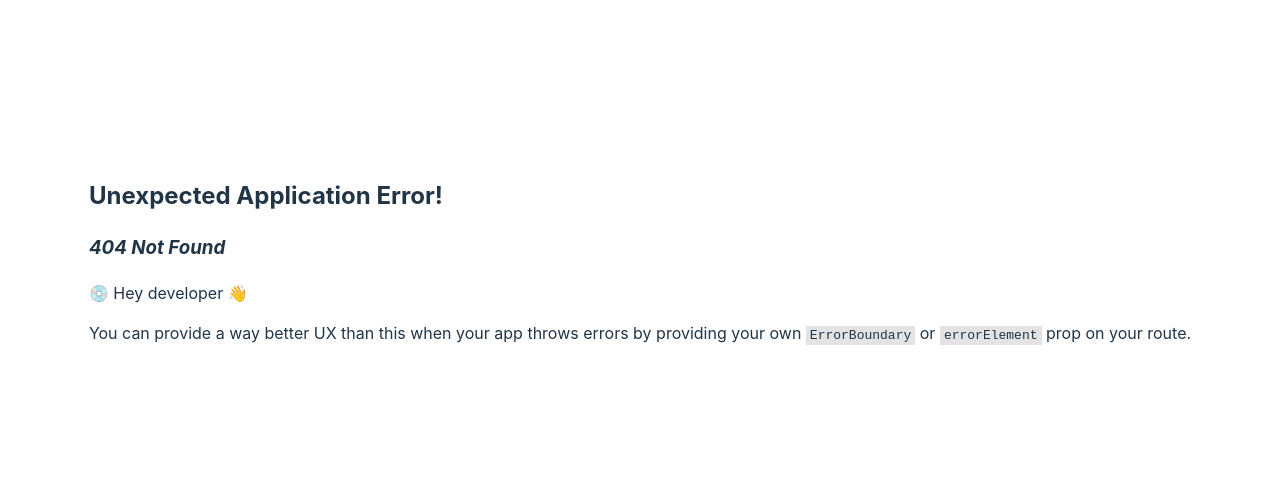
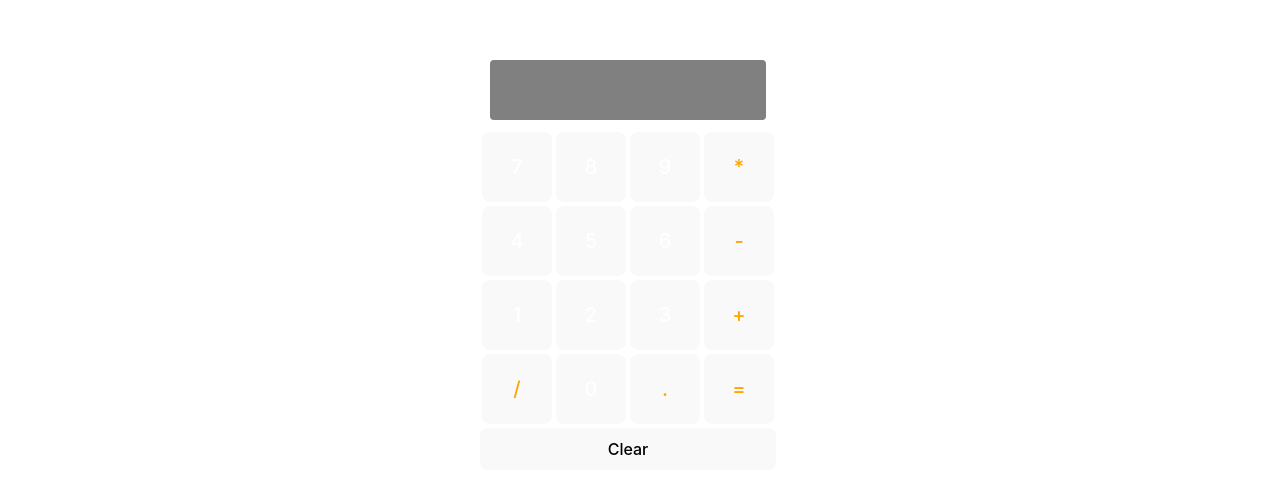
Before and after one commit to exception73/Frontend-Machind-Codiing-Rounds, a React (Vite) app: page /calculator in a window 1280 px wide. Before the commit this address had no page. Shown: the part 140-634 px from the top of the page. Built offline with nearby package versions, Linux system fonts and the light colour scheme.

Commit message:
calculator

```diff
--- /dev/null
+++ b/src/Components/Calculator/Calculator.jsx
@@ -0,0 +1,110 @@
+
+// import React, { useEffect, useState } from 'react'
+
+// const btn = [7, 8, 9,, '*', 4, 5, 6, '-', 1, 2, 3,  '+',  '/', 0, '.', '='];
+// const btn1 = ['7', '8', '9',, '*', '4', '5', '6', '-', '1', '2', '3',  '+',  '/', '0', '.', '='];
+
+// const Calculator = () => {
+
+//     const [expression, setExpression] = useState(0);
+
+
+//     useEffect(() => {
+//         window.addEventListener('keydown', (e) => {
+//         if(e.key == '='){
+//             console.log(expression)
+//             setExpression(eval(() => {return expression;}))
+//         }
+//         else  if(btn1.slice(0, btn.length-1).includes(e.key)){
+//             // console.log('hi')
+//             setExpression((x) => {return x + e.key})
+//           }
+//         })
+//     }, [expression])
+
+//     const handleClick = () => {
+
+//     }
+
+//   return (
+//     <div>
+
+
+//         <div style={{backgroundColor:'grey', borderRadius:'4px', height:60, fontSize:'20px', display:'flex', justifyContent:'flex-end', alignItems:'center', margin:10}}>
+//             <p style={{padding:10, overflow:'auto'}}>{expression}</p>
+//         </div>
+
+//         <div style={{display:'grid', gridTemplateColumns:'repeat(4, 1fr)'}}>
+//             {btn.map((val, ind) => {
+//                 return <button onClick={handleClick} style={{width:70, height:70,margin:2, color:typeof val != 'number' ? 'orange' : 'white', fontSize:'20px'}}>{val}</button>
+//             })}
+
+//         </div>
+//         <button onClick={()=>setExpression(0)} style={{width:"100%", marginTop:2}}>Clear</button>
+
+
+//     </div>
+//   )
+// }
+
+// export default Calculator
+
+import React, { useEffect, useState } from 'react';
+
+const btn = ['7', '8', '9', '*', '4', '5', '6', '-', '1', '2', '3', '+', '/', '0', '.', '='];
+
+const Calculator = () => {
+    const [expression, setExpression] = useState('');
+
+    useEffect(() => {
+        const handleKeyPress = (e) => {
+            if (e.key === 'Enter') {
+                try {
+                    setExpression(eval(expression).toString());
+                } catch {
+                    setExpression('Error');
+                }
+            } else if (btn.includes(e.key)) {
+                setExpression((prev) => prev + e.key);
+            } else if (e.key === 'Backspace') {
+                setExpression((prev) => prev.slice(0, -1));
+            }
+        };
+
+        window.addEventListener('keydown', handleKeyPress);
+        return () => {
+            window.removeEventListener('keydown', handleKeyPress);
+        };
+    }, [expression]);
+
+    const handleClick = (val) => {
+        if (val === '=') {
+            try {
+                setExpression(eval(expression).toString());
+            } catch {
+                setExpression('Error');
+            }
+        } else {
+            setExpression((prev) => prev + val);
+        }
+    };
+
+    return (
+        <div>
+            <div style={{ backgroundColor: 'grey', borderRadius: '4px', height: 60, fontSize: '20px', display: 'flex', justifyContent: 'flex-end', alignItems: 'center', margin: 10 }}>
+                <p style={{ padding: 10}}>{expression}</p>
+            </div>
+
+            <div style={{ display: 'grid', gridTemplateColumns: 'repeat(4, 1fr)' }}>
+                {btn.map((val, ind) => (
+                    <button key={ind} onClick={() => handleClick(val)} style={{ width: 70, height: 70, margin: 2, color: isNaN(val) ? 'orange' : 'white', fontSize: '20px' }}>
+                        {val}
+                    </button>
+                ))}
+            </div>
+            <button onClick={() => setExpression('')} style={{ width: '100%', marginTop: 2 }}>Clear</button>
+        </div>
+    );
+};
+
+export default Calculator;
--- a/src/Components/HomePage.jsx
+++ b/src/Components/HomePage.jsx
@@ -22,6 +22,7 @@ const HomePage = () => {
       <Link to='progressBar'> Progress Bar</Link>
       <Link to='dragdrop'> Drag and Drop Notes</Link>
       <Link to='quiz'> Quiz App </Link>
+      <Link to='calculator'>Calculator</Link>
     </div>
   );
 };
```
Also changed, not shown: src/App.jsx (+19 -53 lines).
